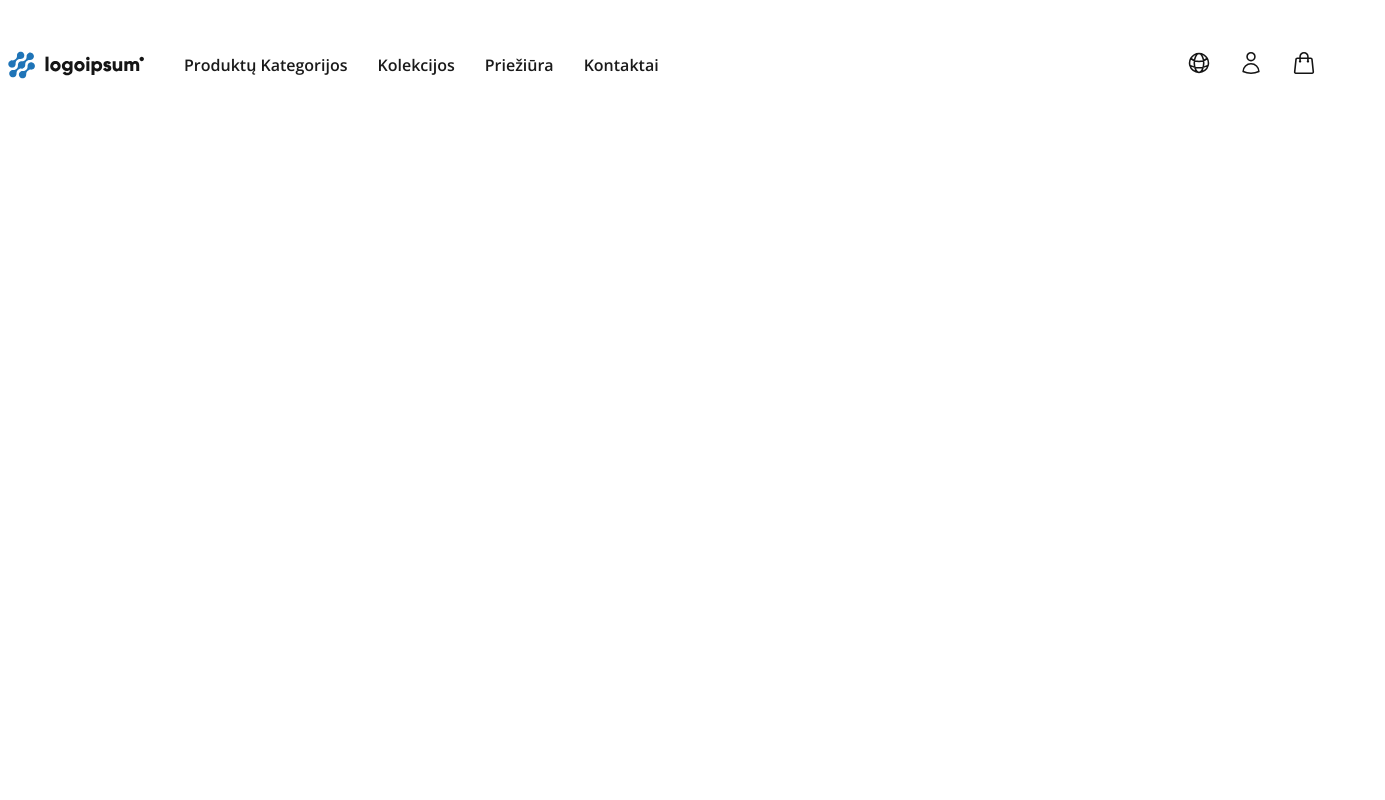
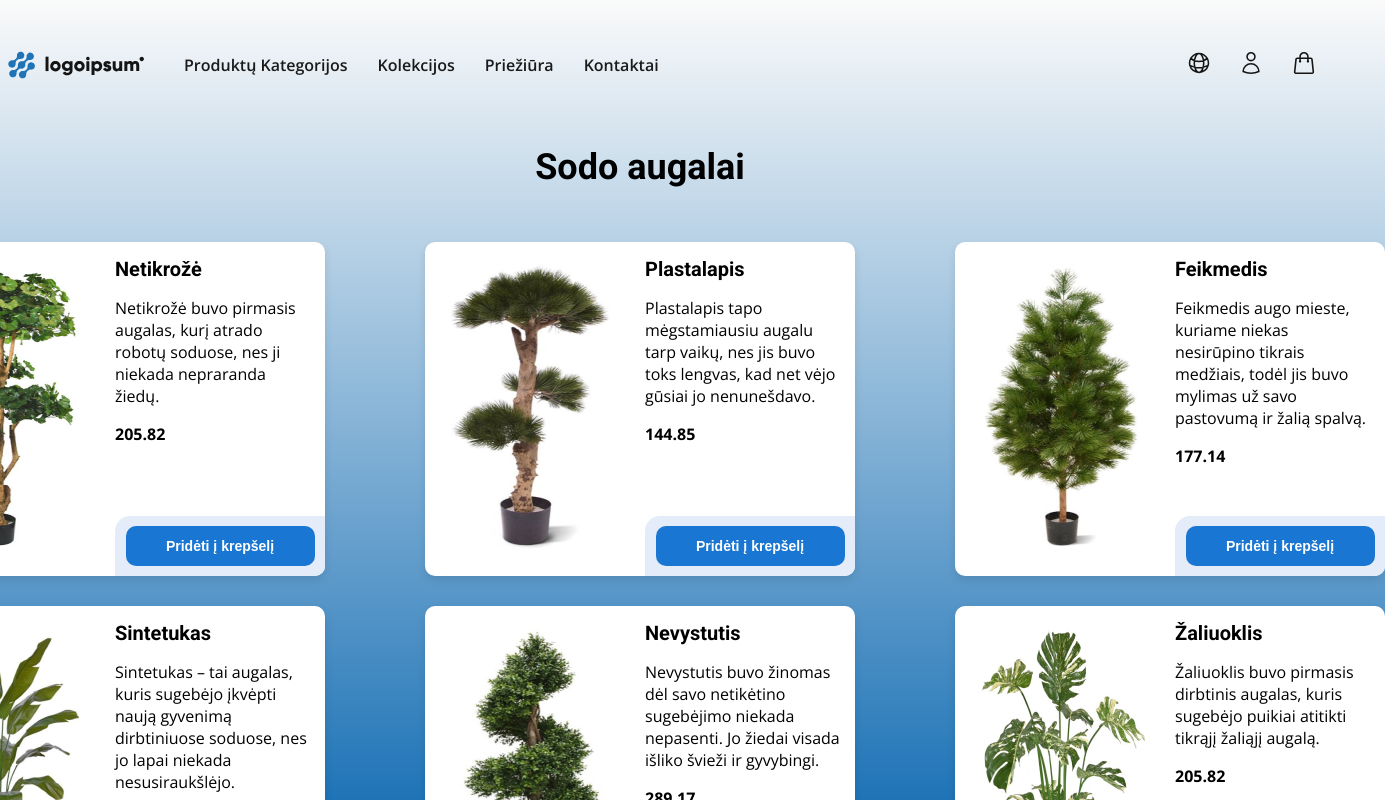
Before and after one commit to Akvilija/webroom, a React (Vite) app in the folder shop-project/: page / in a window 1280 px wide. Shown: the top 800 px of the page, 1385 px wide, since content can reach past the window. Built offline with nearby package versions, Linux system fonts and the light colour scheme.

Commit message:
added products

```diff
--- a/shop-project/src/App.tsx
+++ b/shop-project/src/App.tsx
@@ -1,12 +1,16 @@
 import './App.css'
 import Header from './components/Header/Header'
+import Layout from './components/Layout'
+import ProductsPage from './pages/ProductsPage/ProductsPage'
 
 function App(): JSX.Element {
 
 
   return (
     <>
-      <Header />
+      <Layout header={<Header />} >
+        <ProductsPage />
+      </Layout>
     </>
   )
 }
--- /dev/null
+++ b/shop-project/src/components/Layout/index.ts
@@ -0,0 +1 @@
+export { default } from './Layout';
--- /dev/null
+++ b/shop-project/src/components/ProductItem/ProductItem.module.css
@@ -0,0 +1,72 @@
+.productItem {
+    width: 400px;
+    background-color: white;
+    border-radius: 10px;
+    position: relative;
+    box-shadow: 0px 4px 8px rgba(0, 0, 0, 0.1);
+    overflow: hidden;
+    display: flex;
+    flex-direction: row;
+    padding: 15px;
+    justify-content: space-between;
+}
+
+/* Left: Image */
+.imageContainer img {
+    width: 180px;  /* Adjust based on design */
+    height: 300px;
+    object-fit: cover;
+}
+
+/* Right: Info */
+.infoContainer {
+    flex-grow: 1;
+    padding-left: 25px;
+    text-align: left;
+}
+
+.infoContainer h2 {
+    font-size: 20px;
+    font-weight: 700;
+    font-style: normal;
+    margin: 0;
+    line-height: var(--line-height-24);
+}
+
+.price {
+    font-size: 16px;
+    font-weight: bold;
+    margin-top: 8px;
+}
+
+/* Bottom-right cutout */
+.buttonContainer {
+    position: absolute;
+    bottom: 0;
+    right: 0;
+    width: 210px;  /* Adjusted width */
+    height: 60px; /* Adjusted height */
+    background-color: #E3ECF8; /* Match Figma */
+    border-top-left-radius: 15px;
+    display: flex;
+    align-items: center;
+    justify-content: center;
+}
+
+/* Button */
+.productButton {
+    width: 90%;
+    height: 40px;
+    background-color: #1976D2;
+    border: none;
+    border-radius: 10px;
+    color: white;
+    font-size: 14px;
+    font-weight: bold;
+    cursor: pointer;
+    transition: background 0.3s ease;
+}
+
+.productButton:hover {
+    background-color: #1565C0;
+}
--- /dev/null
+++ b/shop-project/src/components/ProductItem/ProductItem.tsx
@@ -0,0 +1,41 @@
+import styles from './ProductItem.module.css'
+
+interface ProductProps {
+  product: {
+    id: number;
+    name: string;
+    description: string;
+    price: number;
+    image: string;
+  };
+}
+
+const ProductItem = ({ product }: ProductProps): JSX.Element => {
+  return (
+    <div className={styles.productItem}>
+      {/* Left: Product Image */}
+      {product.image && (
+        <div className={styles.imageContainer}>
+          <img
+            src={product.image}
+            alt={`${product.name} augalas`}
+          />
+        </div>
+      )}
+
+      {/* Right: Product Info */}
+      <div className={styles.infoContainer}>
+        {product.name && <h2>{product.name}</h2>}
+        {product.description && <p>{product.description}</p>}
+        {product.price && <p className={styles.price}>{product.price}</p>}
+      </div>
+
+      {/* Bottom-right Cutout with Button */}
+      <div className={styles.buttonContainer}>
+        <button className={styles.productButton}>Pridėti į krepšelį</button>
+      </div>
+    </div>
+  );
+};
+
+export default ProductItem;
--- /dev/null
+++ b/shop-project/src/components/ProductItem/index.ts
@@ -0,0 +1 @@
+export { default } from './ProductItem'
--- /dev/null
+++ b/shop-project/src/components/ProductsList/ProductList.module.css
@@ -0,0 +1,8 @@
+.productListContainer {
+    display: grid;
+    grid-template-columns: repeat(3, 1fr); /* Ensures 3 equal columns */
+    gap: 30px 100px; /* Row gap (30px) and column gap (100px) */
+    justify-content: center; /* Centers the grid horizontally */
+    align-items: start; /* Aligns items at the top */
+    padding: 30px 100px;
+}
--- /dev/null
+++ b/shop-project/src/components/ProductsList/ProductsList.tsx
@@ -0,0 +1,26 @@
+import ProductItem from '../ProductItem'
+import styles from './ProductList.module.css'
+
+interface Product {
+    id: number
+    name: string
+    description: string
+    price: number
+    image: string
+}
+
+interface ProductsListProps {
+    products: Product[];
+  }
+
+const ProductsList = ({ products }: ProductsListProps): JSX.Element => {
+    return (
+        <div className={styles.productListContainer}>
+           {products.map(product => (
+              <ProductItem key={product.id} product={product}/>
+           ))}
+        </div>
+    );
+}
+
+export default ProductsList;
--- /dev/null
+++ b/shop-project/src/components/ProductsList/index.ts
@@ -0,0 +1 @@
+export { default } from './ProductsList';
--- /dev/null
+++ b/shop-project/src/data/products.json
@@ -0,0 +1,56 @@
+[
+    {
+      "id": 1,
+      "name": "Netikrožė",
+      "description": "Netikrožė buvo pirmasis augalas, kurį atrado robotų soduose, nes ji niekada nepraranda žiedų.",
+      "price": 205.82,
+      "discountPrice": 314.20,
+      "image": "/products/netikroze.jpg",
+      "onSale": true
+    },
+    {
+      "id": 2,
+      "name": "Plastalapis",
+      "description": "Plastalapis tapo mėgstamiausiu augalu tarp vaikų, nes jis buvo toks lengvas, kad net vėjo gūsiai jo nenunešdavo.",
+      "price": 144.85,
+      "discountPrice": null,
+      "image": "/products/plastalapis.jpg",
+      "onSale": false
+    },
+    {
+      "id": 3,
+      "name": "Feikmedis",
+      "description": "Feikmedis augo mieste, kuriame niekas nesirūpino tikrais medžiais, todėl jis buvo mylimas už savo pastovumą ir žalią spalvą.",
+      "price": 177.14,
+      "discountPrice": 215.66,
+      "image": "/products/feikmedis.jpg",
+      "onSale": true
+    },
+    {
+      "id": 4,
+      "name": "Sintetukas",
+      "description": "Sintetukas – tai augalas, kuris sugebėjo įkvėpti naują gyvenimą dirbtiniuose soduose, nes jo lapai niekada nesusiraukšlėjo.",
+      "price": 32.88,
+      "discountPrice": null,
+      "image": "/products/sintetukas.jpg",
+      "onSale": false
+    },
+    {
+      "id": 5,
+      "name": "Nevystutis",
+      "description": "Nevystutis buvo žinomas dėl savo netikėtino sugebėjimo niekada nepasenti. Jo žiedai visada išliko švieži ir gyvybingi.",
+      "price": 289.17,
+      "discountPrice": 404.11,
+      "image": "/products/nevystutis.jpg",
+      "onSale": true
+    },
+    {
+      "id": 6,
+      "name": "Žaliuoklis",
+      "description": "Žaliuoklis buvo pirmasis dirbtinis augalas, kuris sugebėjo puikiai atitikti tikrąjį žaliąjį augalą.",
+      "price": 205.82,
+      "discountPrice": null,
+      "image": "/products/zaliuoklis.jpg",
+      "onSale": false
+    }
+  ]
--- a/shop-project/src/index.css
+++ b/shop-project/src/index.css
@@ -10,7 +10,7 @@
   --blue-light: #64B5F6;
   --red: #D32F2F;
   --white: #FFFFFF;
-  --gradient-blue: linear-gradient(180deg, #64B5F6 0%, #1976D2 100%);
+  --gradient-blue: linear-gradient(to top, #1F74B7 0%, #FAFAFA 100%);
 
   /* Fonts */
   --font-primary: "Roboto", sans-serif;
@@ -50,8 +50,13 @@
 }
 
 body {
-  color: var(--gradient-blue);
+  background: var(--gradient-blue);
+  background-repeat: no-repeat;
+  background-attachment: fixed;
+  background-size: cover;
 }
+
+
 
 h1 {
   font-size: var(--h1-size);
--- /dev/null
+++ b/shop-project/src/pages/ProductsPage/ProductsPage.tsx
@@ -0,0 +1,13 @@
+import products from '../../data/products.json'
+import ProductsList from "../../components/ProductsList";
+
+const ProductsPage = (): JSX.Element => {
+    return (
+        <div>
+            <h1>Sodo augalai</h1>
+            <ProductsList products={products} />
+        </div>
+    );
+}
+
+export default ProductsPage;
```
